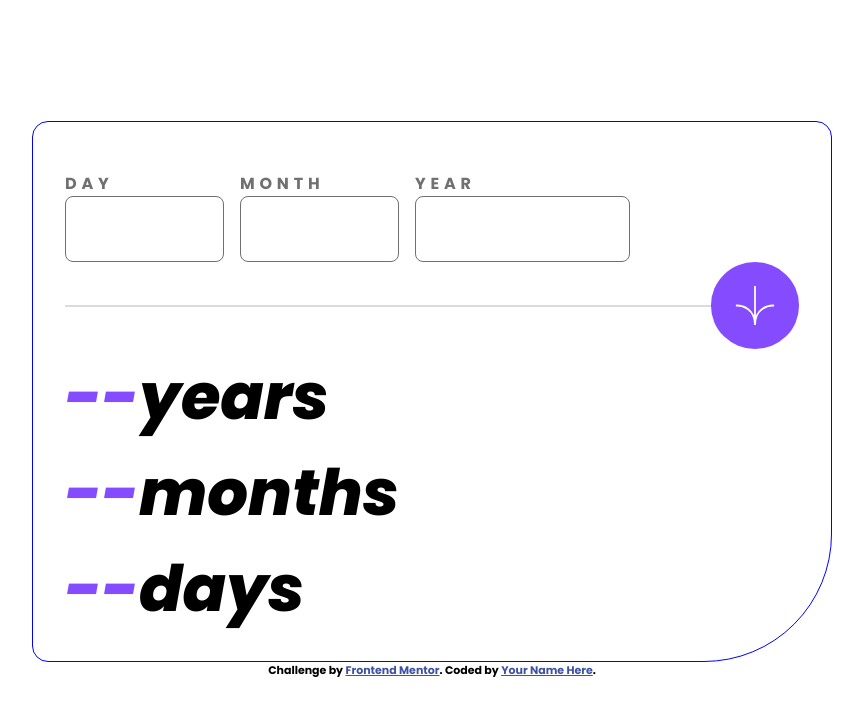
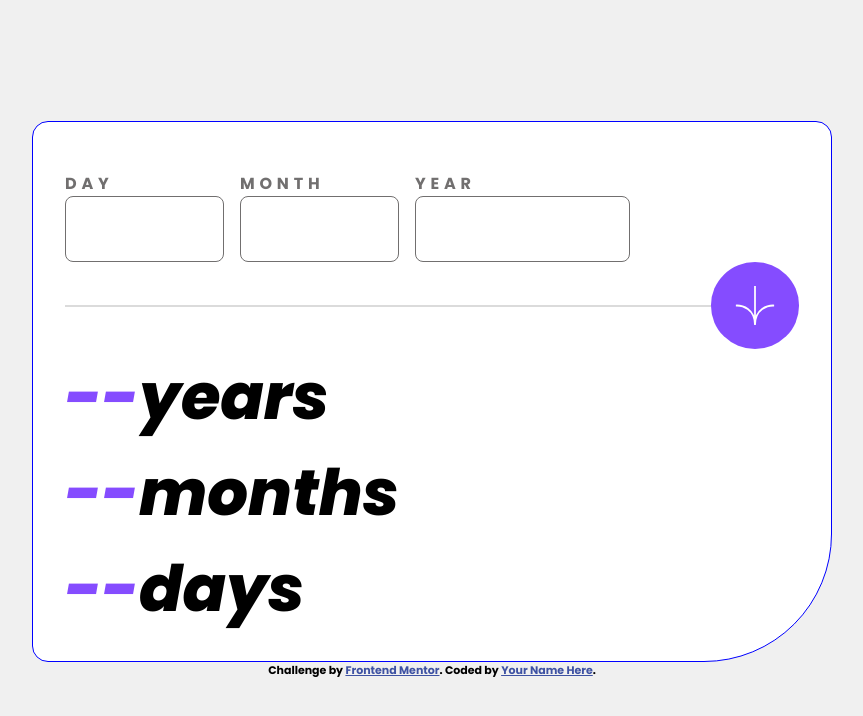
Before and after one commit to SerPet-eng/Age-Calculator-App, a React (Vite) app: page / in a window 1280 px wide. Shown: the top 716 px of the page, without its empty margins (208-1071 px from the left). Built offline with nearby package versions, Linux system fonts and the light colour scheme.

Commit message:
Adding color to the body and the app🛠️🛠️✨

```diff
--- a/src/css/style.css
+++ b/src/css/style.css
@@ -71,12 +71,31 @@ body {
   font-size: 2rem;
 }
 
+.poppins-bold {
+  font-family: "Poppins", sans-serif;
+  font-weight: 700;
+  font-style: normal;
+}
+
+.poppins-regular-italic {
+  font-family: "Poppins", sans-serif;
+  font-weight: 400;
+  font-style: italic;
+}
+
+.poppins-extrabold-italic {
+  font-family: "Poppins", sans-serif;
+  font-weight: 800;
+  font-style: italic;
+}
+
 .app {
   min-height: 100svh;
   display: grid;
   place-content: center;
 }
 .app .app-container {
+  background-color: hsl(0, 0%, 100%);
   border: 1px solid blue;
   border-radius: 1rem 1rem 8rem 1rem;
   min-width: 800px;
@@ -201,25 +220,7 @@ body {
   color: hsl(228, 45%, 44%);
 }
 
-/**-- FOR VARIABLES --**/
-.poppins-bold {
-  font-family: "Poppins", sans-serif;
-  font-weight: 700;
-  font-style: normal;
-}
-
-.poppins-regular-italic {
-  font-family: "Poppins", sans-serif;
-  font-weight: 400;
-  font-style: italic;
-}
-
-.poppins-extrabold-italic {
-  font-family: "Poppins", sans-serif;
-  font-weight: 800;
-  font-style: italic;
-}
-
 body {
   font-family: "Poppins", Arial, Helvetica, sans-serif;
+  background-color: hsl(0, 0%, 94%);
 }/*# sourceMappingURL=style.css.map */
--- a/src/scss/_app.scss
+++ b/src/scss/_app.scss
@@ -1,8 +1,11 @@
+@use './variables/variables.scss' as *;
+
 .app {
   min-height: 100svh;
   display: grid;
   place-content: center;
   .app-container {
+    background-color: $clrNeutral900;
     border: 1px solid blue;
     border-radius: 1rem 1rem 8rem 1rem;
     min-width: 800px;
--- a/src/scss/style.scss
+++ b/src/scss/style.scss
@@ -5,9 +5,7 @@
 @import './hero';
 @import './attribute';
 
-/**-- FOR VARIABLES --**/
-@import './variables/variables.scss';
-
 body {
   font-family: 'Poppins', Arial, Helvetica, sans-serif;
+  background-color: hsl(0, 0%, 94%);
 }
```
Also changed, not shown: 1 other file (tests, documents, lock files or other folders).
